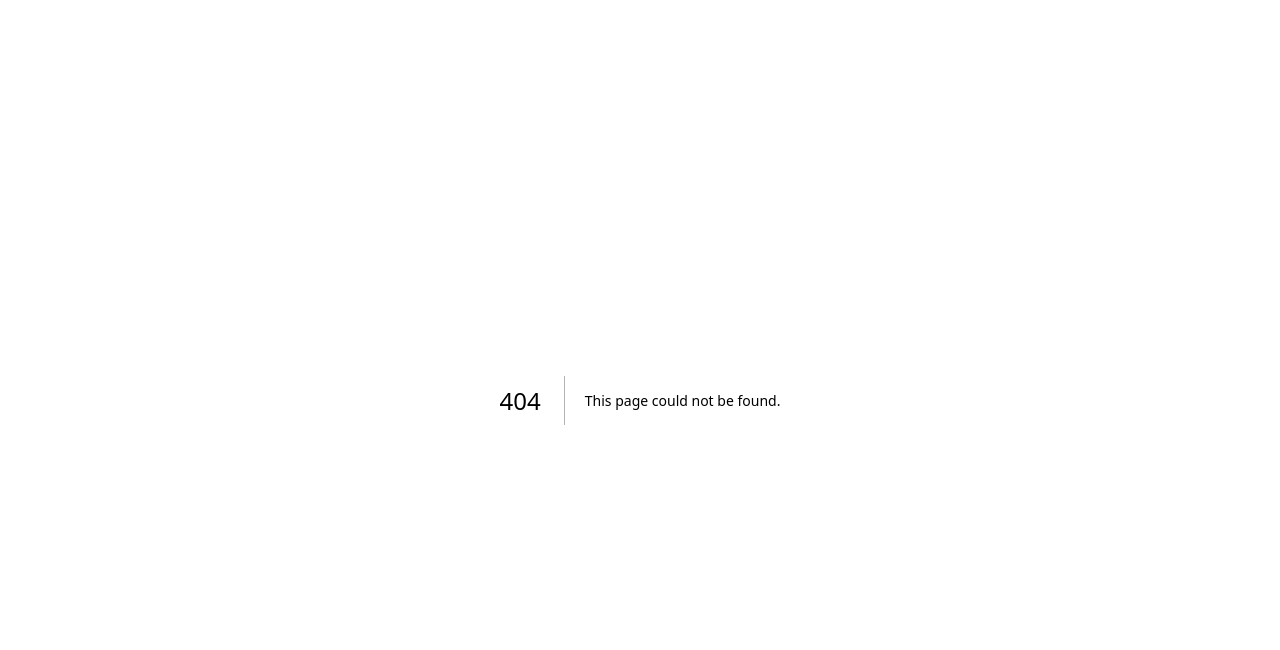
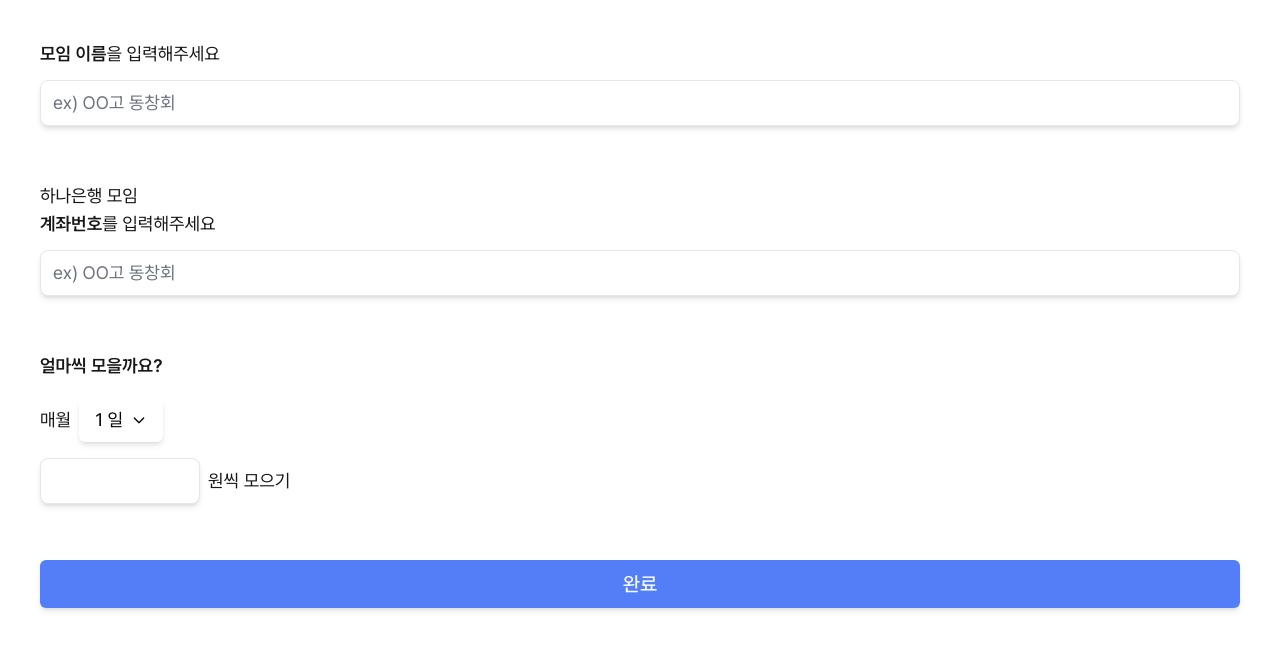
Before and after one commit to woo-ah-hana/woo-ah-hana-web, a Next.js app in the folder woo-ah-hana-web/: page /group-register/form in a window 1280 px wide. Before the commit this address had no page. Shown: the top 650 px of the page. Built offline with nearby package versions, Linux system fonts and the light colour scheme.

Commit message:
[ui] 모임통장 추가, 추가완료

```diff
--- /dev/null
+++ b/woo-ah-hana-web/src/app/(..route)/group-register/complete/page.tsx
@@ -0,0 +1,42 @@
+'use client';
+
+import AchromaticButton from '@/app/ui/atom/button/achromatic-button';
+import checkLottie from '../../../assets/lottie/check.json';
+import dynamic from 'next/dynamic';
+import { useEffect } from 'react';
+import Link from 'next/link';
+const Lottie = dynamic(() => import('react-lottie-player'), { ssr: false });
+
+export default function GroupRegisterComplete() {
+  useEffect(() => {
+    const timer = setTimeout(() => {
+      window.location.href = '/home';
+    }, 2800);
+
+    return () => clearTimeout(timer);
+  }, []);
+
+  return (
+    <div className='h-screen p-10 flex flex-col justify-between'>
+      <div className='mt-10 text-2xl align-center justify-center text-center flex flex-col gap-4'>
+        <h1>모임 계좌 연동이</h1>
+        <h1>완료되었습니다</h1>
+        <div className='flex justify-center mt-4'>
+          <Lottie
+            loop={false}
+            play
+            animationData={checkLottie}
+            style={{ width: '150px', height: '150px' }}
+          ></Lottie>
+        </div>
+      </div>
+      <Link href={'/home'}>
+        <AchromaticButton
+          className='w-full px-5 h-14 text-xl'
+        >
+          확인
+        </AchromaticButton>
+      </Link>
+    </div>
+  );
+}
--- /dev/null
+++ b/woo-ah-hana-web/src/app/(..route)/group-register/form/page.tsx
@@ -0,0 +1,52 @@
+'use client';
+
+import AchromaticButton from '@/app/ui/atom/button/achromatic-button';
+import Dropdown from '@/app/ui/atom/drop-down/drop-down';
+import TextInput from '@/app/ui/atom/text-input/text-input';
+import Link from 'next/link';
+
+export default function GroupRegisterForm() {
+  const dates = Array.from({ length: 30 }, (_, i) => (i + 1).toString());
+
+  const handleSelect = (date: string) => {
+    console.log('Selected option:', date);
+  };
+
+  return (
+    <div className='p-10 flex flex-col text-lg gap-14'>
+      <div className='flex flex-col gap-3'>
+        <div>
+          <span className='font-semibold'>모임 이름</span>을 입력해주세요
+        </div>
+        <TextInput placeholder='ex) OO고 동창회' />
+      </div>
+      <div className='flex flex-col gap-3'>
+        <div>
+          하나은행 모임 <br />
+          <span className='font-semibold'>계좌번호</span>를 입력해주세요
+        </div>
+        <TextInput placeholder='ex) OO고 동창회' />
+      </div>
+      <div className='flex flex-col'>
+        <p className='text-lg font-semibold'>얼마씩 모을까요?</p>
+        <div className='flex flex-col gap-4'>
+          <div className='flex justify-start items-center gap-2'>
+            <div>매월</div>
+            <Dropdown options={dates} onSelect={handleSelect} />
+          </div>
+          <div className='flex justify-start items-center gap-2'>
+            <TextInput className='max-w-40' />
+            <div>원씩 모으기</div>
+          </div>
+        </div>
+      </div>
+      <div className='w-full'>
+        <Link href={'/group-register/complete'}>
+          <AchromaticButton className='h-12 text-xl w-full'>
+            완료
+          </AchromaticButton>
+        </Link>
+      </div>
+    </div>
+  );
+}
--- /dev/null
+++ b/woo-ah-hana-web/src/app/(..route)/group-register/page.tsx
@@ -0,0 +1,18 @@
+import { Card, CardContent } from "@/app/ui/molecule/card/card";
+import Image from "next/image";
+import IconPlus from '../../assets/img/icon-plus-circle.svg';
+import AchromaticButton from "@/app/ui/atom/button/achromatic-button";
+import Link from "next/link";
+
+export default function GroupRegister(){
+    return(
+        <div className="p-5 flex flex-col gap-8">
+            <Card className="h-40 flex justify-center items-center">
+                <Image src={IconPlus} alt="추가버튼" className="w-10"/>
+            </Card>
+            <Link href={'/group-register/form'}>
+                <AchromaticButton className="h-10 w-full">모임 통장 추가하기</AchromaticButton>
+            </Link>
+        </div>
+    );
+}
--- a/woo-ah-hana-web/src/app/(..route)/home/page.tsx
+++ b/woo-ah-hana-web/src/app/(..route)/home/page.tsx
@@ -6,6 +6,7 @@ import Bankbook from '@/app/ui/components/bankbook';
 import CardMenu from '@/app/ui/components/card-menu';
 import { useRouter } from 'next/navigation';
 import AchromaticButton from '@/app/ui/atom/button/achromatic-button';
+import Link from 'next/link';
 
 type MenuItem = Required<MenuProps>['items'][number];
 
@@ -30,12 +31,12 @@ const groupData: GroupData[] = [
     accountNumber: '023-7896543-123',
     balance: 3450000,
   },
-  {
-    key: 'group3',
-    title: '모임 3',
-    accountNumber: '034-896543-465',
-    balance: 20000000,
-  },
+  // {
+  //   key: 'group3',
+  //   title: '모임 3',
+  //   accountNumber: '034-896543-465',
+  //   balance: 20000000,
+  // },
 ];
 
 const items: MenuItem[] = groupData.map((group) => ({
@@ -93,9 +94,11 @@ export default function Home() {
       <div className='p-5'>
         <div>{renderContent()}</div>
         {groupData.length < 3 && (
-          <AchromaticButton variant={'outline'} className='mt-5 w-full'>
-            + 모임통장 추가하기
-          </AchromaticButton>
+          <Link href={'/group-register'}>
+            <AchromaticButton variant={'outline'} className='mt-5 w-full'>
+              + 모임통장 추가하기
+            </AchromaticButton>
+          </Link>
         )}
         <h2 className='mt-8 mb-5 text-[20px] font-bold text-wooahMain'>
           {selectedGroupTitle} 홈
```
Also changed, not shown: woo-ah-hana-web/src/app/assets/img/icon-plus-circle.svg (added).
